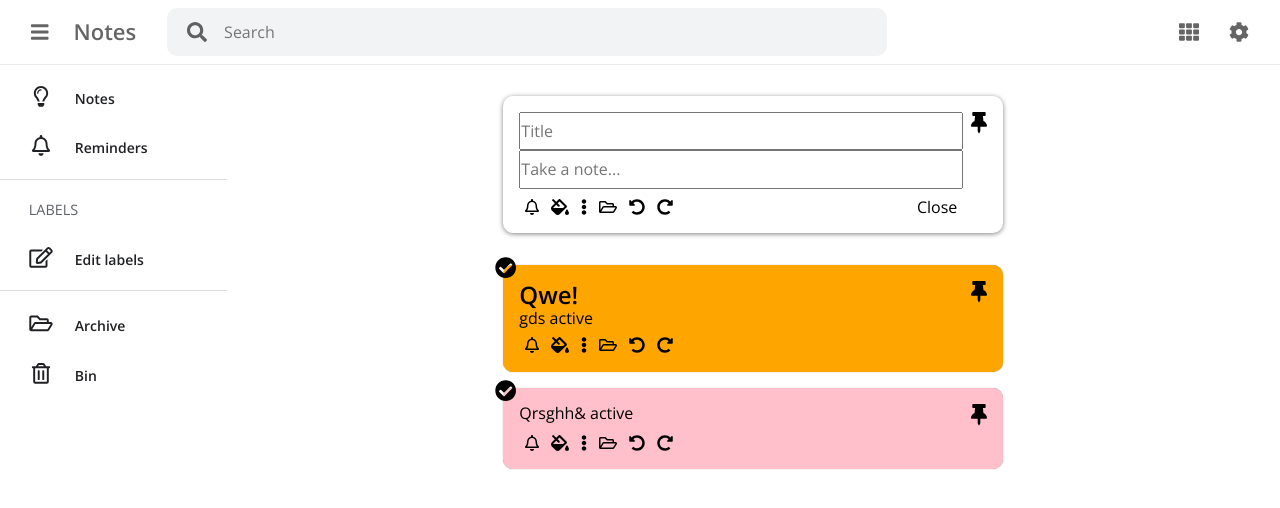
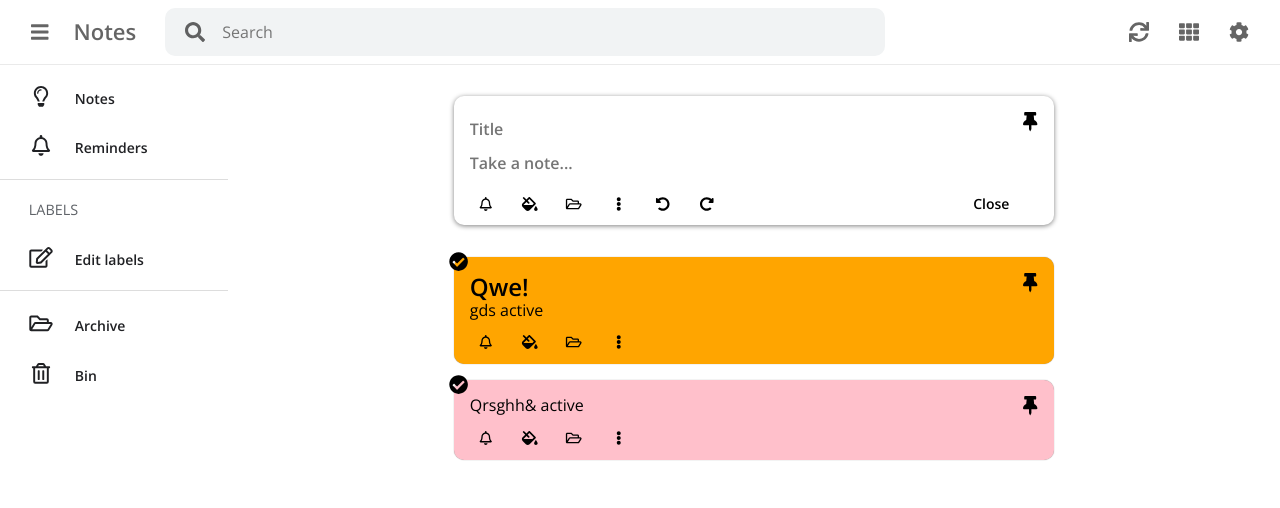
Before and after one commit to Awfj/notes, a React (Create React App) app: page / in a window 1280 px wide. Shown: the top 508 px of the page. Built offline with nearby package versions, Linux system fonts and the light colour scheme.

Commit message:
finish static version

```diff
--- a/src/components/App/App.module.scss
+++ b/src/components/App/App.module.scss
@@ -34,5 +34,14 @@
   }
   .notes {
     flex-grow: 9;
+    padding: 0 10px;
   }
 }
+
+@media (min-width: 1024px) {
+  .App {
+    .notes {
+      padding: 0;
+    }
+  }
+}
--- a/src/components/Header/Header.js
+++ b/src/components/Header/Header.js
@@ -5,7 +5,8 @@ import {
   faCog,
   faTh,
   faThList,
-  faBars
+  faBars,
+  faSync
 } from "@fortawesome/free-solid-svg-icons";
 import styles from "./Header.module.scss";
 import ChangeButton from "../../containers/ChangeButton";
@@ -13,6 +14,7 @@ import Menu from "../../components/shared/Menu/Menu";
 import { notesLayoutOptions } from "../../store/actions/actionTypes";
 
 const Header = props => {
+  console.log(window.innerWidth < 768);
   let iconView = "";
   switch (props.view) {
     case "grid":
@@ -22,7 +24,7 @@ const Header = props => {
       iconView = faTh;
   }
   return (
-    <header className={styles.Header}>
+    <header className={styles.header}>
       <div>
         <button
           type="button"
@@ -33,31 +35,37 @@ const Header = props => {
         </button>
         <h1>Notes</h1>
       </div>
-      <div>
-        <form>
+      {window.innerWidth >= 768 ? (
+        <form className={styles.search}>
           <button className={styles.iconSearch}>
             <FontAwesomeIcon icon={faSearch} />
           </button>
           <input type="search" placeholder="Search" />
         </form>
-      </div>
+      ) : null}
+
       <div>
-        {/* <button type="button" id="grid" onClick={props.changeView}>
-            <FontAwesomeIcon icon={iconView} />
+        {window.innerWidth < 768 ? (
+          <button type="button">
+            <FontAwesomeIcon icon={faSearch} />
+          </button>
+        ) : null}
+        <button type="button">
+          <FontAwesomeIcon icon={faSync} />
+        </button>
+        {/* <button id="grid" onClick={props.changeView}>
           </button> */}
+        {window.innerWidth >= 600 ? (
           <ChangeButton notesLayout={notesLayoutOptions.LIST}>
             <FontAwesomeIcon icon={iconView} />
           </ChangeButton>
-        <div className={styles.menuContainer}>
-          <button type="button">
-            <FontAwesomeIcon icon={faCog} />
-          </button>
+        ) : null}
+
         <Menu
+          buttonValue={<FontAwesomeIcon icon={faCog} />}
           layout="list"
           options={["Settings", "Enable dark theme"]}
-          ></Menu>
-        </div>
-        {/* <button type='button'>Enable Dark Theme</button> */}
+        />
       </div>
     </header>
   );
--- a/src/components/Header/Header.module.scss
+++ b/src/components/Header/Header.module.scss
@@ -1,6 +1,6 @@
-.Header {
+.header {
   display: grid;
-  grid-template-columns: 1fr 7fr 1fr;
+  grid-template-columns: auto auto;
   grid-gap: 1em;
   box-shadow: 0 0 1px gray;
   padding: 0.5em 1em;
@@ -25,7 +25,7 @@
     color: black;
     opacity: 0.6;
   }
-  form {
+  .search {
     display: flex;
     align-items: center;
     background-color: #f1f3f4;
@@ -67,3 +67,12 @@
     position: relative;
   }
 }
+
+@media (min-width: 768px) {
+  .header {
+    grid-template-columns: 1fr 7fr 1fr;
+    // .search {
+    //   display: flex;
+    // }
+  }
+}
--- a/src/components/notes/NewNote/NewNote.module.scss
+++ b/src/components/notes/NewNote/NewNote.module.scss
@@ -2,7 +2,10 @@
   box-shadow: 0 1px 5px gray;
   margin: 2em auto;
   input {
+    border: none;
+    font-size: 1rem;
+    font-weight: 600;
+    padding: .5em 0;
     width: 100%;
-    padding: .5em 0;
   }
 }
--- a/src/components/shared/Menu/Menu.js
+++ b/src/components/shared/Menu/Menu.js
@@ -3,10 +3,12 @@ import PropTypes from "prop-types";
 import styles from "./Menu.module.scss";
 // import Option from "./Option/Option";
 
-const Menu = ({ layout, options, children, custom }) => {
-  console.log(custom)
+const Menu = ({ buttonValue, layout, options, children }) => {
   return (
-    <div className={styles.Menu} hidden>
+    <div className={styles.container}>
+      <button type="button">{buttonValue}</button>
+
+      <div className={styles.menu} hidden>
         <ul className={styles[layout]}>
           {options.map((option, index) => (
             <li key={index}>
@@ -16,15 +18,17 @@ const Menu = ({ layout, options, children, custom }) => {
           {children}
         </ul>
       </div>
+    </div>
   );
 };
 
 Menu.propTypes = {
+  buttonValue: PropTypes.oneOfType([PropTypes.string, PropTypes.element])
+    .isRequired,
   layout: PropTypes.string.isRequired,
   options: PropTypes.arrayOf(PropTypes.string.isRequired).isRequired,
   // onClick: PropTypes.func
-  children: PropTypes.node,
-
+  children: PropTypes.element
 };
 
 export default Menu;
--- a/src/components/shared/Menu/Menu.module.scss
+++ b/src/components/shared/Menu/Menu.module.scss
@@ -1,4 +1,7 @@
-.Menu {
+.container {
+  position: relative;
+}
+.menu {
   position: absolute;
   top: 100%;
   right: 0;
--- a/src/components/shared/Toolbox/Toolbox.js
+++ b/src/components/shared/Toolbox/Toolbox.js
@@ -11,7 +11,7 @@ import {
 import { faBell, faFolderOpen } from "@fortawesome/free-regular-svg-icons";
 
 import styles from "./Toolbox.module.scss";
-// import Menu from "../Menu/Menu";
+import Menu from "../Menu/Menu";
 
 const Toolbox = props => {
   const { parent } = props;
@@ -30,37 +30,42 @@ const Toolbox = props => {
     <div className={classToolbox}>
       {parentNote ? (
         <button type="button" className={styles.select}>
-          <FontAwesomeIcon icon={faCheckCircle} size="lg" />
+          <FontAwesomeIcon icon={faCheckCircle} />
         </button>
       ) : null}
       <div>{props.children}</div>
       <button type="button" className={styles.pin}>
-        <FontAwesomeIcon icon={faThumbtack} size="lg" />
+        <FontAwesomeIcon icon={faThumbtack} />
       </button>
       <footer>
-        <div>
+        <div className={styles.tools}>
           <button type="button">
-            <FontAwesomeIcon icon={faBell} />
+            <FontAwesomeIcon icon={faBell} fixedWidth />
           </button>
-          <div className={styles.menuContainer}>
-            <button type="button">
-              <FontAwesomeIcon icon={faFillDrip} />
-            </button>
-            {/* <Menu layout="grid" options={["white", "red"]} custom></Menu> */}
-          </div>
+          <Menu
+            buttonValue={<FontAwesomeIcon icon={faFillDrip} fixedWidth />}
+            layout="grid"
+            options={["white", "red"]}
+          />
           <button type="button">
-            <FontAwesomeIcon icon={faEllipsisV} />
-            {/* <Menu view="list" options={["Delete", "Add"]}></Menu> */}
+            <FontAwesomeIcon icon={faFolderOpen} fixedWidth />
           </button>
-          <button type="button">
-            <FontAwesomeIcon icon={faFolderOpen} />
-          </button>
-          <button type="button">
-            <FontAwesomeIcon icon={faUndoAlt} />
-          </button>
-          <button type="button">
-            <FontAwesomeIcon icon={faRedoAlt} />
-          </button>
+          <Menu
+            buttonValue={<FontAwesomeIcon icon={faEllipsisV} fixedWidth />}
+            layout="list"
+            options={["Delete note", "Add label", "Make a copy"]}
+          />
+
+          {parentNewNote ? (
+            <>
+              <button type="button">
+                <FontAwesomeIcon icon={faUndoAlt} fixedWidth />
+              </button>
+              <button type="button">
+                <FontAwesomeIcon icon={faRedoAlt} fixedWidth />
+              </button>
+            </>
+          ) : null}
         </div>
         {parentNewNote ? <button>Close</button> : null}
       </footer>
--- a/src/components/shared/Toolbox/Toolbox.module.scss
+++ b/src/components/shared/Toolbox/Toolbox.module.scss
@@ -2,8 +2,11 @@
   position: relative;
   display: grid;
   grid-template-columns: 1fr auto;
-  grid-gap: 0.5em;
+  gap: 0.5em;
   height: 100%;
+  button {
+    font-size: 0.875rem;
+  }
   .select {
     position: absolute;
     top: -1.5em;
@@ -13,25 +16,32 @@
   .pin {
     justify-self: end;
     align-self: start;
-    // grid-row: 1/ 2;
     grid-row: initial;
     padding: 0;
+  }
+  .select svg,
+  .pin svg {
+    font-size: 1.2rem;
   }
   footer {
     display: flex;
     justify-content: space-between;
-    // align-self: end;
-    div {
+    .tools {
       display: flex;
+      grid-gap: 0.8em;
+      div > button,
+      > button {
+        padding: 0.5em;
+      }
+    }
+    > button {
+      font-weight: 600;
     }
   }
   .select,
   .pin,
   footer {
     transition: all 0.3s ease-in-out;
-  }
-  .menuContainer {
-    position: relative;
   }
 }
 
--- a/src/index.css
+++ b/src/index.css
@@ -1,13 +1,15 @@
 html {
   box-sizing: border-box;
 }
-*, *::before, *::after {
+*,
+*::before,
+*::after {
   box-sizing: inherit;
 }
 
 body {
   margin: 0;
-  font-family: 'Open Sans', sans-serif;
+  font-family: "Open Sans", sans-serif;
   -webkit-font-smoothing: antialiased;
   -moz-osx-font-smoothing: grayscale;
 }
@@ -54,7 +56,7 @@ li {
 .note {
   border-radius: 10px;
   box-shadow: 0 0 1px gray;
-  padding: 1em;
-  max-width: 500px;
+  padding: 1em 1em 0.4em;
+  max-width: 600px;
   width: 100%;
 }
```
Also changed, not shown: src/hooks/useResize.js (added, +23 -0 lines). Lines whose indentation alone changed are shown as unchanged.
